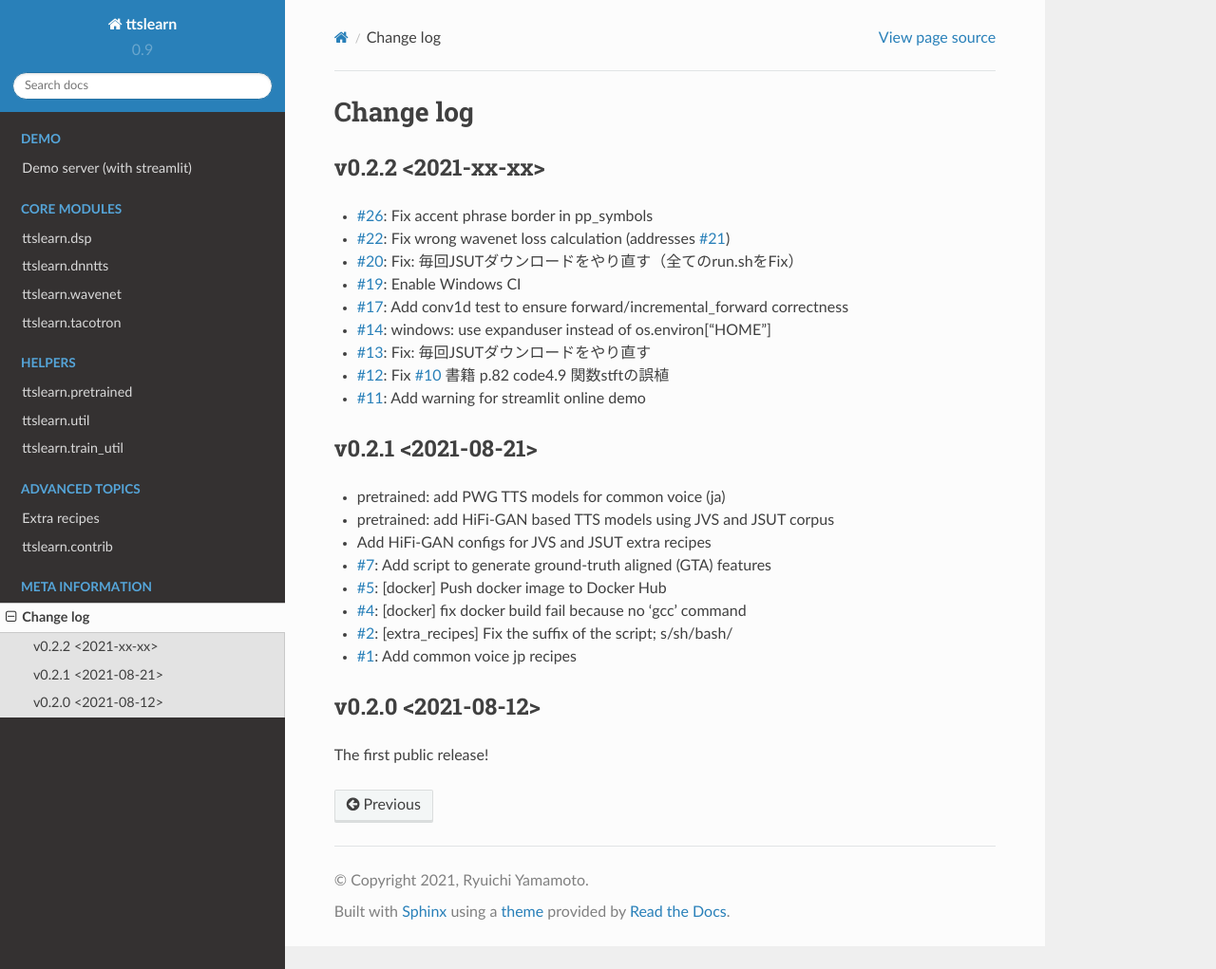
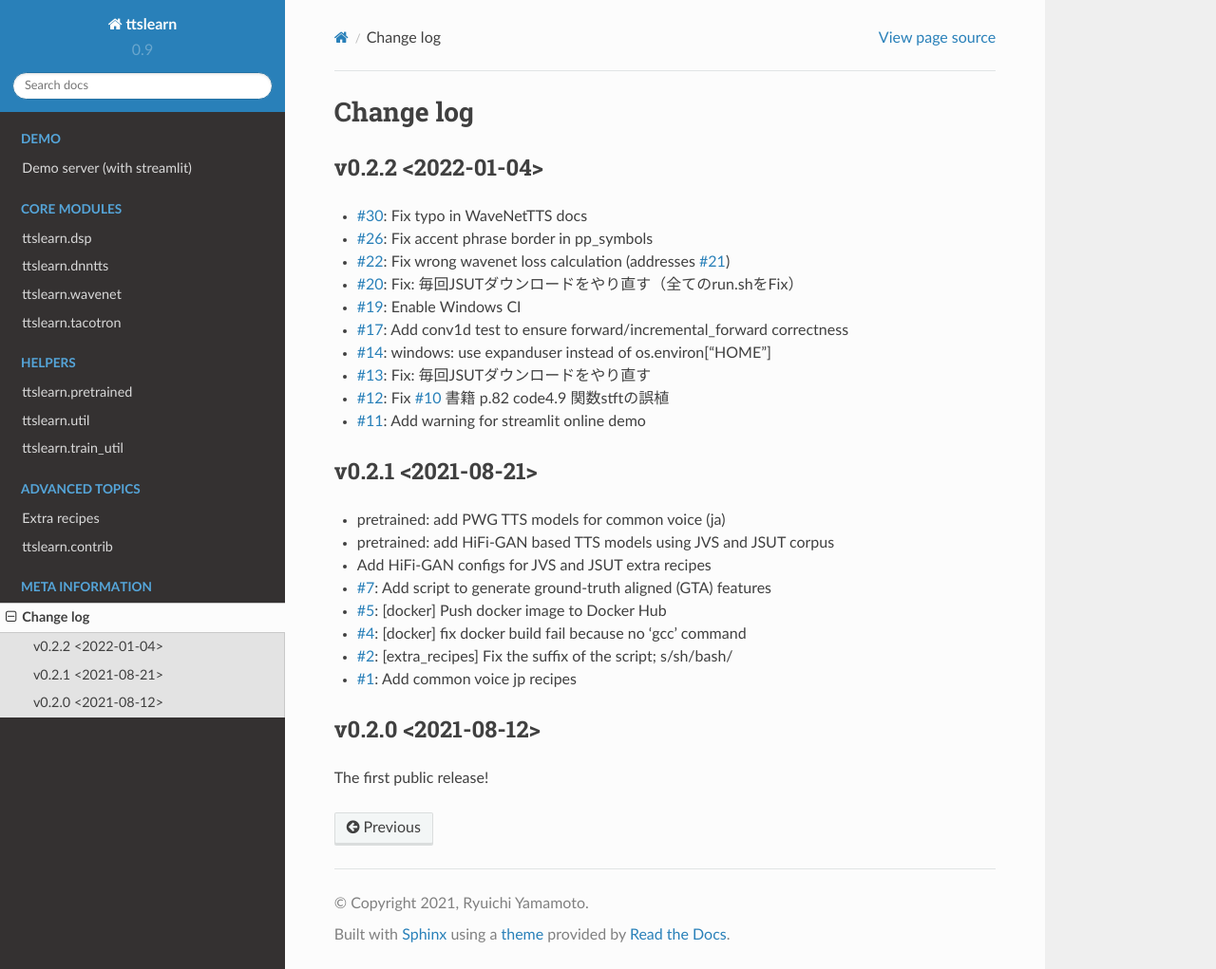
Before and after one commit to r9y9/ttslearn, a Sphinx documentation site: the page built from docs/changelog.rst, in a window 1280 px wide and 1021 px high. Shown: the whole window at 95% size. Built offline with Sphinx 7.4.7 and the Read the Docs theme 2.0.0, drawn with Linux system fonts in a browser that asks for light colours; pages that are not in the unit, such as notebooks, are missing from menus.

Commit message:
Updates for v0.2.2 release

```diff
--- a/docs/changelog.rst
+++ b/docs/changelog.rst
@@ -1,9 +1,10 @@
 Change log
 ==========
 
-v0.2.2 <2021-xx-xx>
+v0.2.2 <2022-01-04>
 -------------------
 
+- `#30`_: Fix typo in WaveNetTTS docs
 - `#26`_: Fix accent phrase border in pp_symbols
 - `#22`_: Fix wrong wavenet loss calculation (addresses `#21`_)
 - `#20`_: Fix: 毎回JSUTダウンロードをやり直す（全てのrun.shをFix）
@@ -47,3 +48,4 @@ The first public release!
 .. _#21: https://github.com/r9y9/ttslearn/issues/21
 .. _#22: https://github.com/r9y9/ttslearn/pull/22
 .. _#26: https://github.com/r9y9/ttslearn/issues/26
+.. _#30: https://github.com/r9y9/ttslearn/issues/30
--- a/ttslearn/__init__.py
+++ b/ttslearn/__init__.py
@@ -1,4 +1,4 @@
-__version__ = "0.2.1"
+__version__ = "0.2.2"
 
 from . import util
 
```
